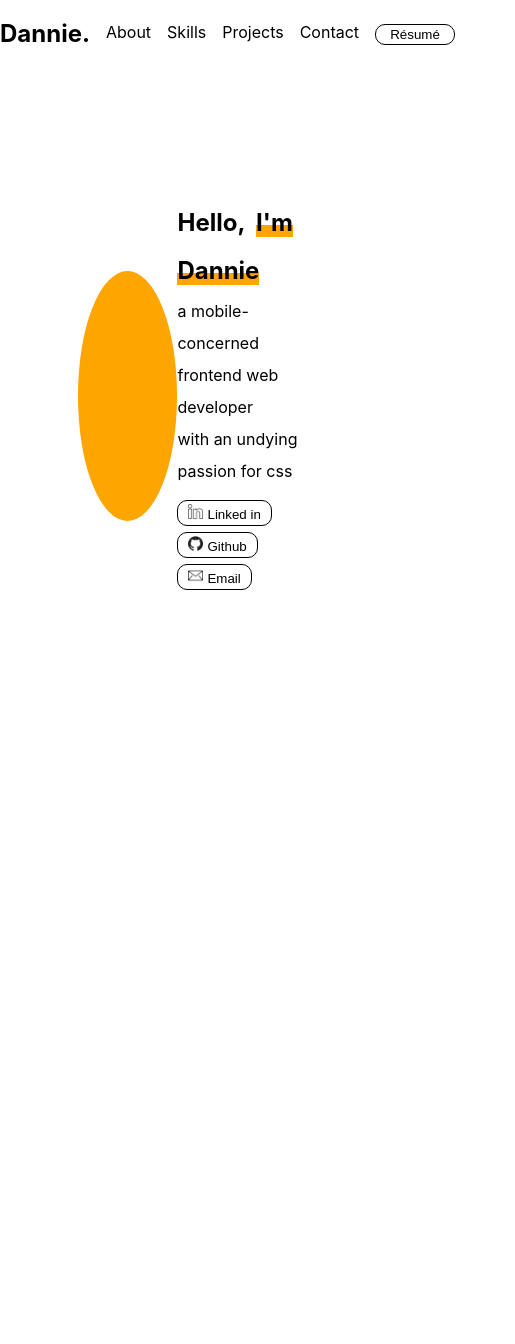
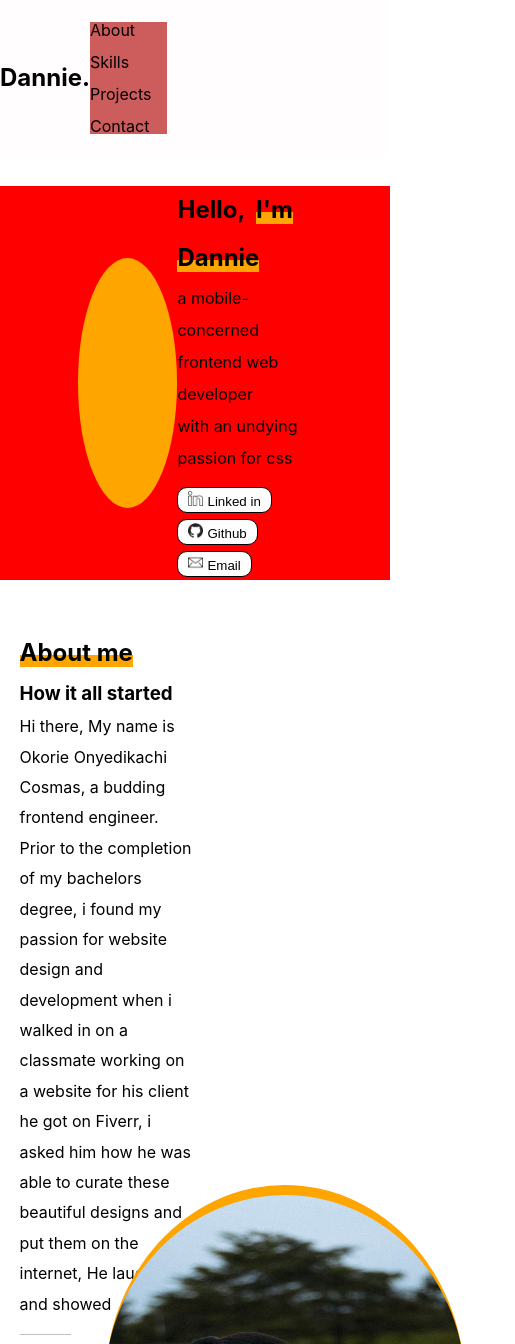
Before and after one commit to okorieonyedikachi/My_portfolio, a React (Vite) app: page / in a window 390 px wide. Shown: the top 1344 px of the page, 515 px wide, since content can reach past the window. Before the commit the page ends 844 px from the top, so only its background shows below. Built offline with nearby package versions, Linux system fonts and the light colour scheme.

Commit message:
To fix : Mobile view

```diff
--- a/src/App.css
+++ b/src/App.css
@@ -5,12 +5,8 @@
 
 .body {
     background-color: white;
-    width: 100vw;
-    height: 100vh;
-    display: flex;
-    align-items: center;
-    /* justify-content: center; */
-    flex-direction: column;
+    /* width: 100vw; */
+    /* align-items: center; */
     font-family: 'Inter', sans-serif;
     line-height: 1;
 }
--- a/src/components/Header/Header.jsx
+++ b/src/components/Header/Header.jsx
@@ -1,7 +1,14 @@
 import './Headerstyle.css'
 import menu from '../../assets/menu.png'
+import {useState} from 'react';
+
 function Header() {
 
+   const [isNavOpen, setIsNavOpen] = useState(false);
+
+   const handleToggle = () =>{
+    setIsNavOpen(!isNavOpen);
+   }
     return(
         <>
             <nav className='navBar'>
@@ -12,15 +19,20 @@ function Header() {
                         </div>
                         <div className='header-right'>
                             <div className='nav-menu'>
-                                <ul id='nav-items'>
+                                <ul className={`nav-items ${isNavOpen? 'open' : ''}`}>
                                     <li>About</li>
                                     <li>Skills</li>
                                     <li>Projects</li>
                                     <li>Contact</li>
                                 </ul>
-                                <button id='resume-btn'>Résumé</button>
+                                {/* <button id='resume-btn'>Résumé</button> */}
                             </div>
-                            {/* <img src={menu} alt='menu-icon' id='hamburger'/>  */}
+                            <div className={`humburger ${isNavOpen ? 'open' : ''}`} onClick={handleToggle}>
+                                <div className="line"></div>
+                                <div className="line"></div>
+                                <div className="line"></div>
+                                {/* <img src={menu} alt='menu-icon' className='hamburger'/> */}
+                            </div>
                         </div>
                     </header>
 
--- a/src/components/Header/Headerstyle.css
+++ b/src/components/Header/Headerstyle.css
@@ -1,11 +1,36 @@
+@media screen and (max-width:767px){
+    .navBar {
+       display: flex;
+       align-items: center;
+       width: 100%;
+       background-color: green;
+    }
 
+    .nav-items{
+        display: flex;
+        background-color: indianred;
+        flex-direction: column;
+        gap: 1em;
+    }
+
+    .humburger {
+        display: fixed;
+      }
+
+    .open .line:nth-child(1) {
+        transform: rotate(45deg) translate(5px, 5px);
+      }
+
+}
 
 .navBar {
-    width: 100vw;
-    height: 20%;
+    /* width: 100vw; */
+    height: 30%;
     position: sticky;
-    z-index: 100;
+    /* z-index: 100; */
     top: 0;
+    background-color: rgba(255, 253, 253, 0.8);
+    backdrop-filter: blur(10px);
 }
 
 .header {
@@ -20,7 +45,7 @@
     display: flex;
     /* background-color: red; */
     align-items: center;
-    padding-left: 1em;
+    /* padding-left: 1em; */
 
 }
 
@@ -29,12 +54,12 @@
     margin-right: 60px;
 }
 
-#nav-items {
+.nav-items {
     display: flex;
     list-style: none;
 }
 
-#nav-items > li {
+.nav-items > li {
     padding-right: 1em;
 }
 
@@ -52,6 +77,22 @@
 
 }
 
-#hamburger {
-    width: 2em;
+.humburger {
+    /* width: 2em; */
+    flex-direction: column;
+    justify-content: space-between;
+    width: 20px;
+    height: 20px;
+    cursor: pointer;
+    background-color: blue;
+    display: none;
 }
+
+
+.line {
+    width: 100%;
+    height: 2px;
+    background-color: #0b0b0b;
+    transition: transform 0.3s ease;
+
+  }
--- a/src/components/Mainbody/Mainbody.jsx
+++ b/src/components/Mainbody/Mainbody.jsx
@@ -2,10 +2,13 @@ import './MainbodySty.css'
 import linkedin from '../../assets/linkedin.png'
 import github from '../../assets/github.png'
 import mail from '../../assets/mail.png'
+import myPhoto from '../../assets/myphoto.jpg'
 
 function Mainbody() {
     return(
         <>
+            <div className='sections-wrapper'>
+               {/* Nav section */}
                 <section id='home'>
                     <div className='hero-container'>
                         <span id='img-box'>
@@ -26,9 +29,49 @@ function Mainbody() {
                             </div>
                         </div>
                     </div>
+                </section>
+                {/* About Section */}
+                <section id='about'>
+                    <div className='about-row'>
+                        <div className='column-left'>
+                            <h2><u>About me</u></h2>
+                            <h3>How it all started</h3>
+                            <p className='paragraph-text'>
+                            Hi there, My name is Okorie Onyedikachi Cosmas, a budding frontend engineer.
+                            Prior to the completion of my bachelors degree, i found my passion for website design and
+                            development when i walked in on a classmate working on a website for his client he got on Fiverr,
+                            i asked him how he was able to curate these beautiful designs and put them on the internet,
+                            He laughed and showed
+                            </p>
+                            <div>
+                                <hr className='about-hr1'/>
+                                <hr className='about-hr2'/>
+                            </div>
+                            <h3>How it is going</h3>
+                            <p>
+                                2+ years after delivering websites designed on Wordpress as a freelancer,
+                                i needed more. i had learnt CSS casually during my website design journey, but
+                                i knew i could do better. I wanted to build these websites from scratch without a CMS controlling
+                                what i had access to, so i went back to the basics
+                                to pick a better and advanced website development path. Choosing frontend
+                                development came easy to me because of my love for CSS and
+                            </p>
+                        </div>
+                        <div className='column-right'>
+                            <div id='photo-box'>
+                                <img src={myPhoto} alt='Dannie' id='myphoto'/>
+                            </div>
+                        </div>
+                    </div>
+                </section>
+                {/* Skill Section */}
+                <section id='skills'>
+                    <div className='skill-container'>
+                        <h2><u>Skill Proficiency</u></h2>
+                    </div>
+                </section>
+            </div>
 
-
-            </section>
         </>
     )
 };
--- a/src/components/Mainbody/MainbodySty.css
+++ b/src/components/Mainbody/MainbodySty.css
@@ -1,15 +1,28 @@
+@media screen and (max-width:767px){
+    #home {
+        background-color: blue;
+        align-items: center;
+    }
+    .sections-wrapper {
+        width: 100vw;
+    }
+}
+
+.sections-wrapper {
+    width: 100vw;
+}
+
 #home {
-    width: 100%;
+    /* width: 100%; */
     display: flex;
     align-items: center;
     justify-content: space-around;
     margin-top: 30px;
-    /* background-color: red; */
+    background-color: red;
 }
 
 .hero-container {
     display: flex;
-
     width: 60%;
     align-items: center;
     justify-content: space-between;
@@ -59,3 +72,65 @@ u:hover {
     /* background-color: red; */
 
 }
+
+#about {
+    width: 100%;
+    margin-top: 50px;
+    display: flex;
+    justify-content: center;
+}
+
+.about-row {
+    width: 90%;
+    display: flex;
+    justify-content: space-between;
+}
+
+.column-left {
+    /* background-color: green; */
+    width: 49%;
+    padding-bottom: 20px;
+    line-height: 1.9;
+}
+
+.about-hr1{
+    margin-top: 15px;
+    padding-bottom: 10px;
+}
+
+.about-hr2 {
+    width: 15%;
+    margin-bottom: 10px;
+}
+
+hr {
+    border: 0;
+    border-top: 1px solid;
+    opacity: .25;
+    width: 30%;
+
+}
+
+.column-right {
+    /* background-color: yellow; */
+    width: 49%;
+    display: flex;
+    align-items: center;
+    justify-content: center;
+}
+
+#photo-box {
+    width: 400px;
+    background-color: orange;
+    height: 400px;
+    border-radius: 50%;
+    display: flex;
+    align-items: center;
+    justify-content: center;
+}
+
+#myphoto {
+    width: 360px;
+    height: 380px;
+    border-radius: 50%;
+}
```
Also changed, not shown: src/assets/myphoto.jpg (added). Lines whose indentation alone changed are shown as unchanged.
